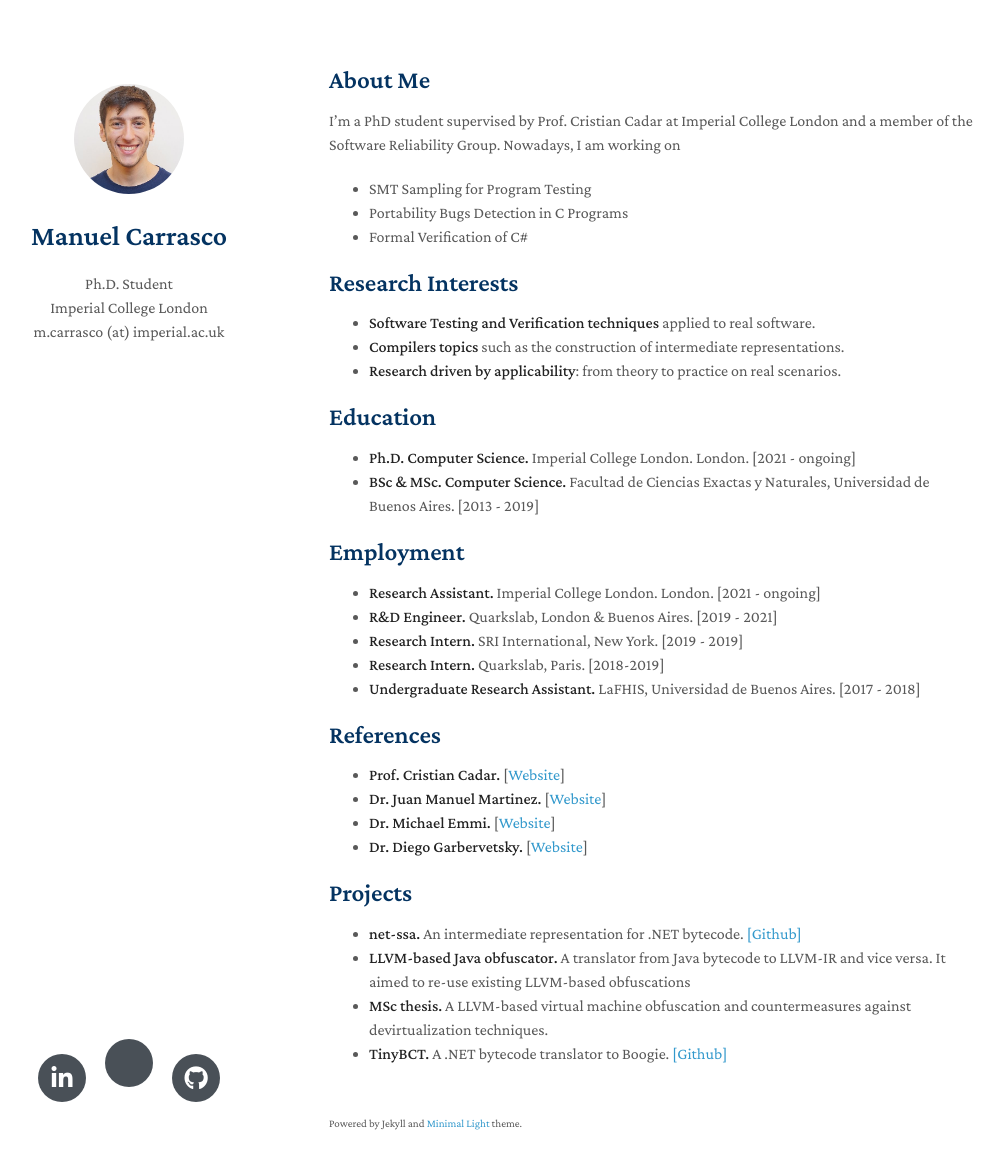
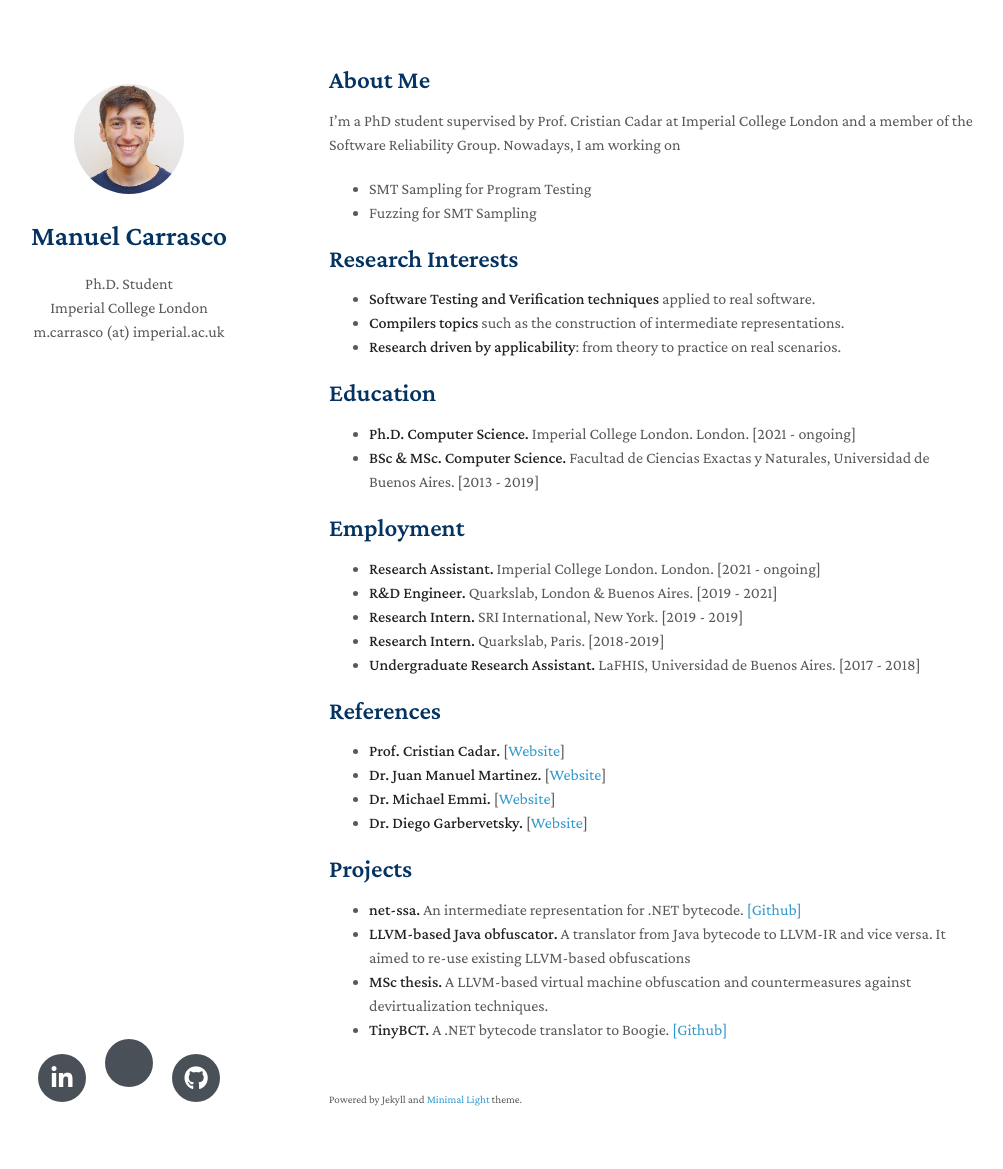
Before and after one commit to m-carrasco/m-carrasco.github.io, a Jekyll site: the page built from index.md, in a window 1280 px wide and 1204 px high. Shown: the top 1169 px of the window, without its empty margins (141-1144 px from the left). Built offline with Jekyll 4.4.1, drawn with Linux system fonts in a browser that asks for light colours; nearby versions of some CDN libraries; a style sheet for code colours, icons or effects is not loaded; our own code applies the rules of GitHub Pages for plain Markdown files.

Commit message:
Update index.md

```diff
--- a/index.md
+++ b/index.md
@@ -7,8 +7,7 @@ layout: homepage
 I'm a PhD student supervised by Prof. Cristian Cadar at Imperial College London and a member of the Software Reliability Group. Nowadays, I am working on
 
 - SMT Sampling for Program Testing
-- Portability Bugs Detection in C Programs
-- Formal Verification of C#
+- Fuzzing for SMT Sampling
 
 ## Research Interests
 
```
